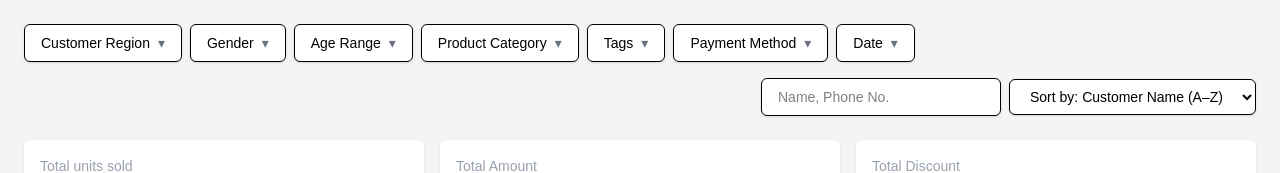
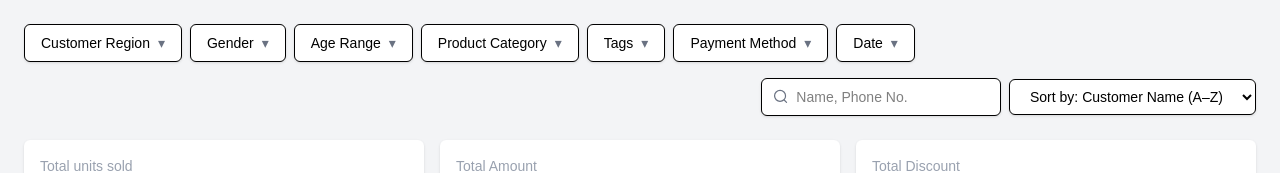
Before and after one commit to roshinjimmy/sales-management-system, a Next.js app in the folder frontend/: page / in a window 1280 px wide. Shown: the top 173 px of the page. Built offline with nearby package versions, Linux system fonts and the light colour scheme.

Commit message:
added search bar component

```diff
--- a/frontend/app/page.tsx
+++ b/frontend/app/page.tsx
@@ -1,4 +1,7 @@
+"use client";
+
 import FilterDropdown from "@/components/FilterDropdown";
+import SearchBar from "@/components/SearchBar";
 
 export default function Home() {
   return (
@@ -44,11 +47,7 @@ export default function Home() {
           </div>
 
           <div className="flex items-center justify-end gap-2">
-            <input
-              type="text"
-              placeholder="Name, Phone No."
-              className="px-4 py-2 rounded-md border shadow bg-white text-sm w-60"
-            />
+            <SearchBar onSearch={(value) => console.log("Searching:", value)} />
 
             <select className="px-4 py-2 rounded-md border shadow bg-white text-sm">
               <option>Sort by: Customer Name (A–Z)</option>
--- /dev/null
+++ b/frontend/components/SearchBar.tsx
@@ -0,0 +1,46 @@
+"use client";
+
+import { useState, useEffect } from "react";
+
+interface SearchBarProps {
+  onSearch: (value: string) => void;
+  delay?: number;
+}
+
+export default function SearchBar({ onSearch, delay = 400 }: SearchBarProps) {
+  const [inputValue, setInputValue] = useState("");
+
+  useEffect(() => {
+    const handler = setTimeout(() => {
+      onSearch(inputValue);
+    }, delay);
+
+    return () => clearTimeout(handler);
+  }, [inputValue, delay, onSearch]);
+
+  return (
+    <div className="flex items-center bg-white border rounded-md shadow px-3 py-2 w-60 gap-2">
+      <svg
+        xmlns="http://www.w3.org/2000/svg"
+        className="h-4 w-4 text-gray-500"
+        fill="none"
+        viewBox="0 0 24 24"
+        stroke="currentColor"
+      >
+        <path
+          strokeLinecap="round"
+          strokeLinejoin="round"
+          strokeWidth="2"
+          d="M21 21l-4.35-4.35m0 0A7.5 7.5 0 103.65 3.65a7.5 7.5 0 0012.9 12.9z"
+        />
+      </svg>
+      <input
+        type="text"
+        placeholder="Name, Phone No."
+        value={inputValue}
+        onChange={(e) => setInputValue(e.target.value)}
+        className="bg-transparent text-sm w-full focus:outline-none"
+      />
+    </div>
+  );
+}
```
